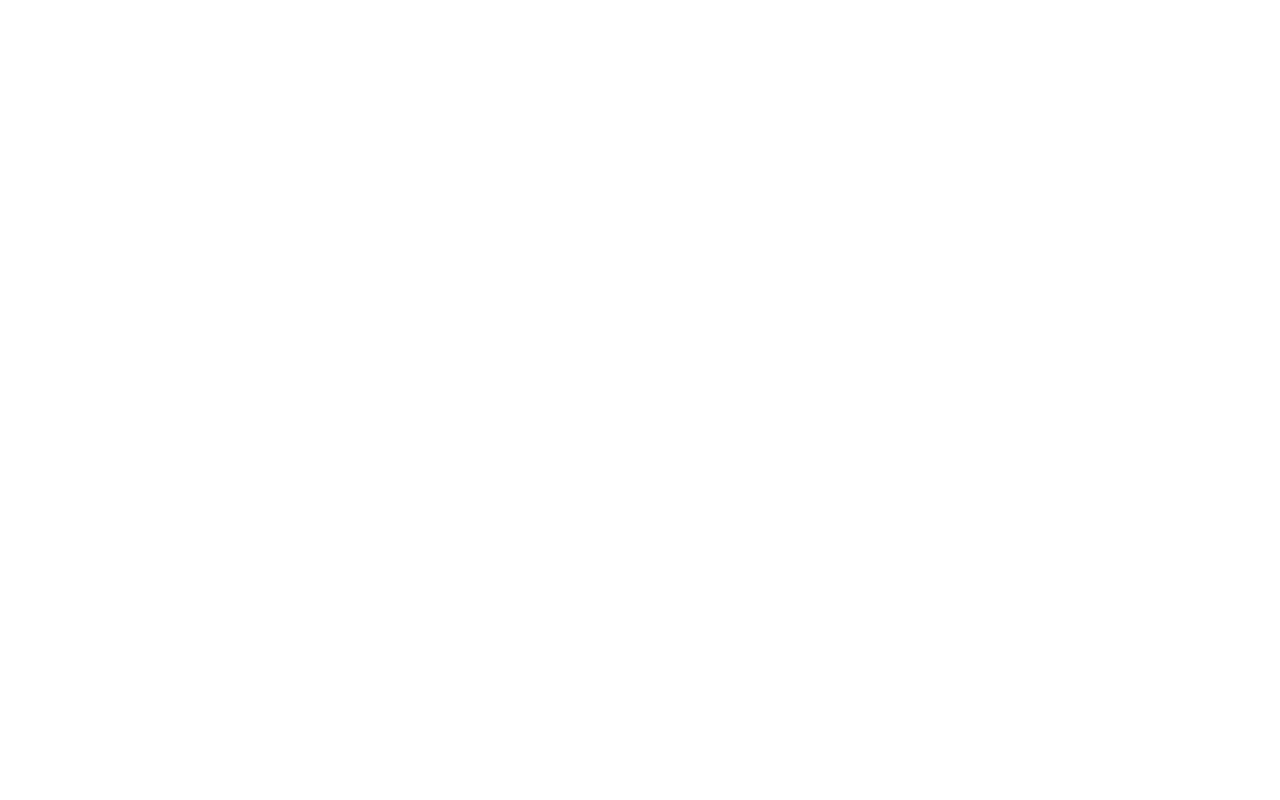
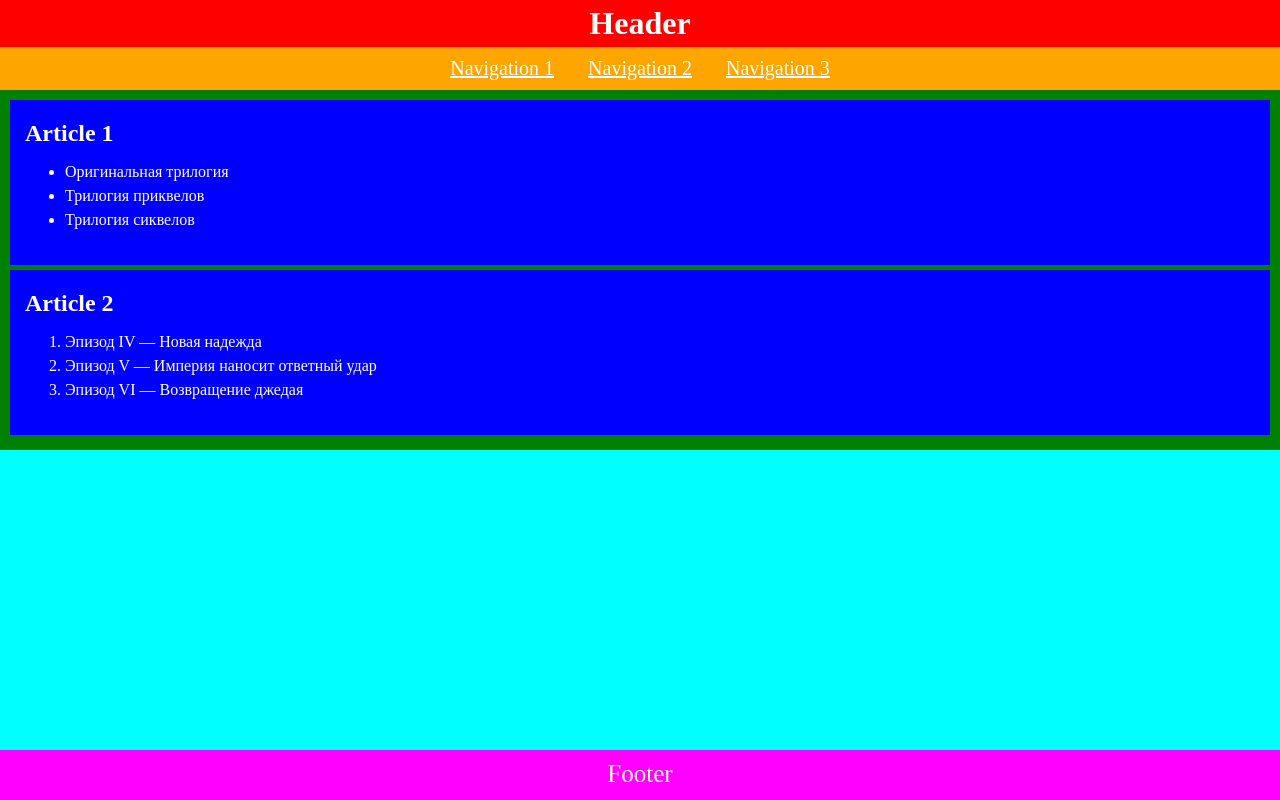
Before and after one commit to js-tasks-ru/htmlcss-20210708_work4vit, a website: page 02-dz0/01-semantic-mockup/solution.html in a window 1280 px wide. Drawn offline with Linux system fonts and the light colour scheme.

Commit message:
dz-ready

```diff
--- a/02-dz0/01-semantic-mockup/solution.html
+++ b/02-dz0/01-semantic-mockup/solution.html
@@ -1,4 +1,40 @@
 <!DOCTYPE html>
 <html lang="ru">
     <!-- Ваше решение -->
+    <head>
+      <meta charset="utf-8">
+      <title>dz0 - semantic page</title>
+      <link rel="stylesheet" href="style_dz0.css">
+    </head>
+    <body>
+      <header>
+        <h1>Header</h1>
+        <nav>
+          <span class="nav_item">Navigation 1</span>
+          <span class="nav_item">Navigation 2</span>
+          <span class="nav_item">Navigation 3</span>
+        </nav>
+      </header>
+      <div class="main">
+        <article>
+          <h2>Article 1</h2>
+          <ul>
+            <li class="boom">Оригинальная трилогия</li>
+            <li>Трилогия приквелов</li>
+            <li>Трилогия сиквелов</li>
+          </ul>
+        </article>
+        <article>
+          <h2>Article 2</h2>
+            <ol>
+              <li>Эпизод IV — Новая надежда</li>
+              <li>Эпизод V — Империя наносит ответный удар</li>
+              <li>Эпизод VI — Возвращение джедая</li>
+            </ol>
+        </article>
+      </div>
+      <footer>
+        Footer
+      </footer>
+    </body>
 </html>
--- /dev/null
+++ b/02-dz0/01-semantic-mockup/style_dz0.css
@@ -0,0 +1,70 @@
+body {
+    background-color: aqua;
+    color: white;
+    margin: auto;
+}
+header {
+    background-color: red;
+    margin-left: 0px;
+    margin-right: 0px;
+    text-align: center;
+
+}
+h1 {
+    padding-top: 5px;
+    padding-bottom: 5px;
+    margin-top: 0px;
+    margin-bottom: 0px;
+}
+nav {
+    background-color: orange;
+    padding-top: 10px;
+    padding-bottom: 10px;
+}
+span {
+    font-size: 20px;
+    text-decoration: underline;
+    margin-left: 15px;
+    margin-right: 15px;
+}
+.main {
+    background-color: green;
+    padding: 10px 10px 10px 10px;
+    margin-bottom: 50px;
+}
+article {
+    background-color: blue;
+    padding: 20px 15px 20px 15px;
+    margin-bottom: 5px;
+}
+article:hover{
+
+}
+h2{
+    margin: auto;
+}
+h2:hover {
+    text-decoration: underline;
+}
+ul, ol {
+    width: fit-content;
+}
+li{
+    margin-bottom: 6px;
+}
+li:hover{
+    color: yellow;
+    font-size: 25px;
+}
+
+footer {
+    font-size: 25px;
+    text-align: center;
+    background-color: fuchsia;
+    padding-top: 10px;
+    padding-bottom: 10px;
+    position: fixed;
+    bottom: 0%;
+    height: 30px;
+    width: 100%;
+}
```
